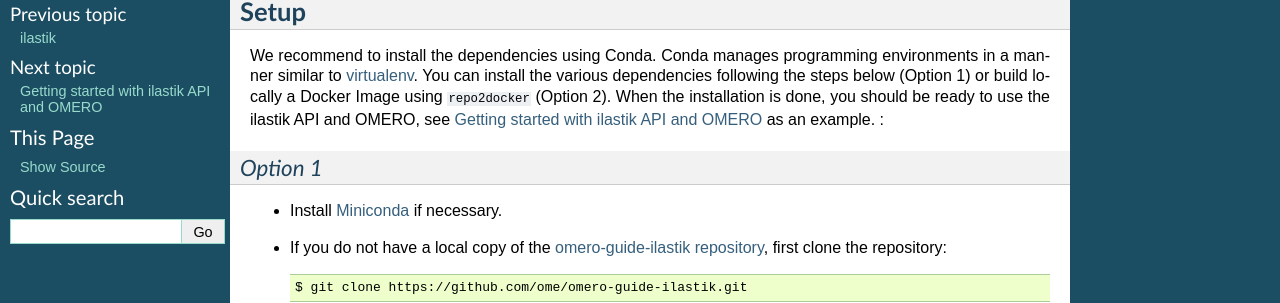
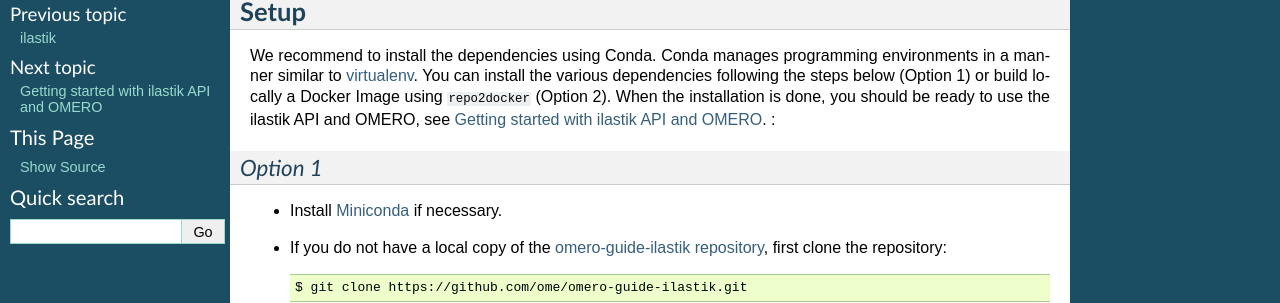
Before and after one commit to ome/omero-guide-ilastik, a Sphinx documentation site: the page built from docs/setup.rst, in a window 1280 px wide. Shown: the part 161-464 px from the top of the page. Built offline with Sphinx 7.4.7, drawn with Linux system fonts in a browser that asks for light colours.

Commit message:
minor edit

```diff
--- a/docs/setup.rst
+++ b/docs/setup.rst
@@ -11,7 +11,7 @@ We recommend to install the dependencies using Conda.
 Conda manages programming environments in a manner similar to
 `virtualenv <https://virtualenv.pypa.io/en/stable/>`_.
 You can install the various dependencies following the steps below (Option 1) or build locally a Docker Image
-using ``repo2docker`` (Option 2). When the installation is done, you should be ready to use the ilastik API and OMERO, see :doc:`gettingstarted` as an example.
+using ``repo2docker`` (Option 2). When the installation is done, you should be ready to use the ilastik API and OMERO, see :doc:`gettingstarted`.
 :
 
 *Option 1*
```
